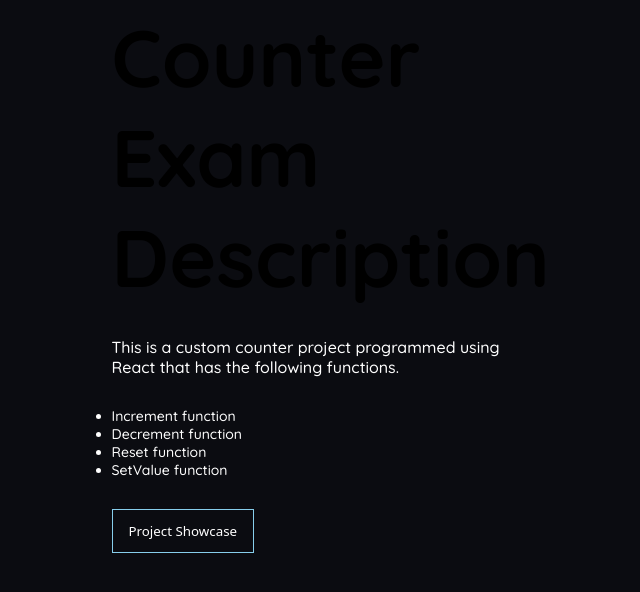
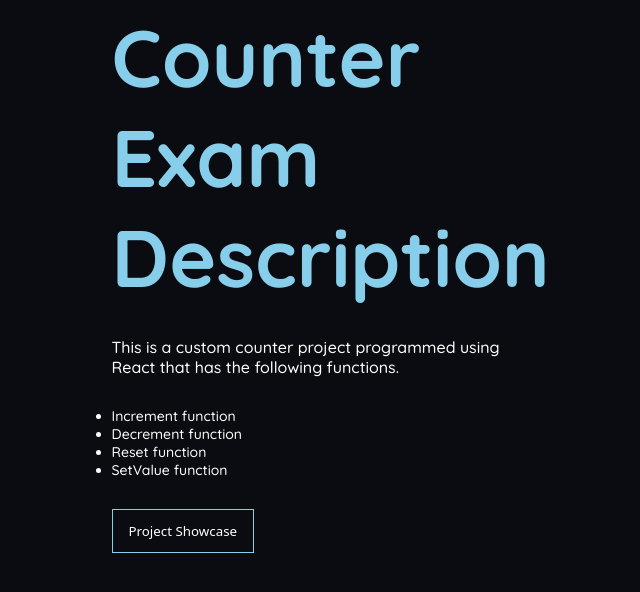
Before and after one commit to ukadavid/altschool-project, a React (Create React App) app: page / in a window 1280 px wide. Shown: the top 592 px of the page, without its empty margins (326-966 px from the left). Built offline with nearby package versions, Linux system fonts and the light colour scheme; the HTML template or start-up script is replaced by a standard one.

Commit message:
Update UI Vi

```diff
--- a/src/styles/Home.css
+++ b/src/styles/Home.css
@@ -22,7 +22,7 @@
 }
 
 .homepage h1 {
-  color: var(--primary100);
+  color: var(--primary);
   font-size: 50px;
 }
 
```
